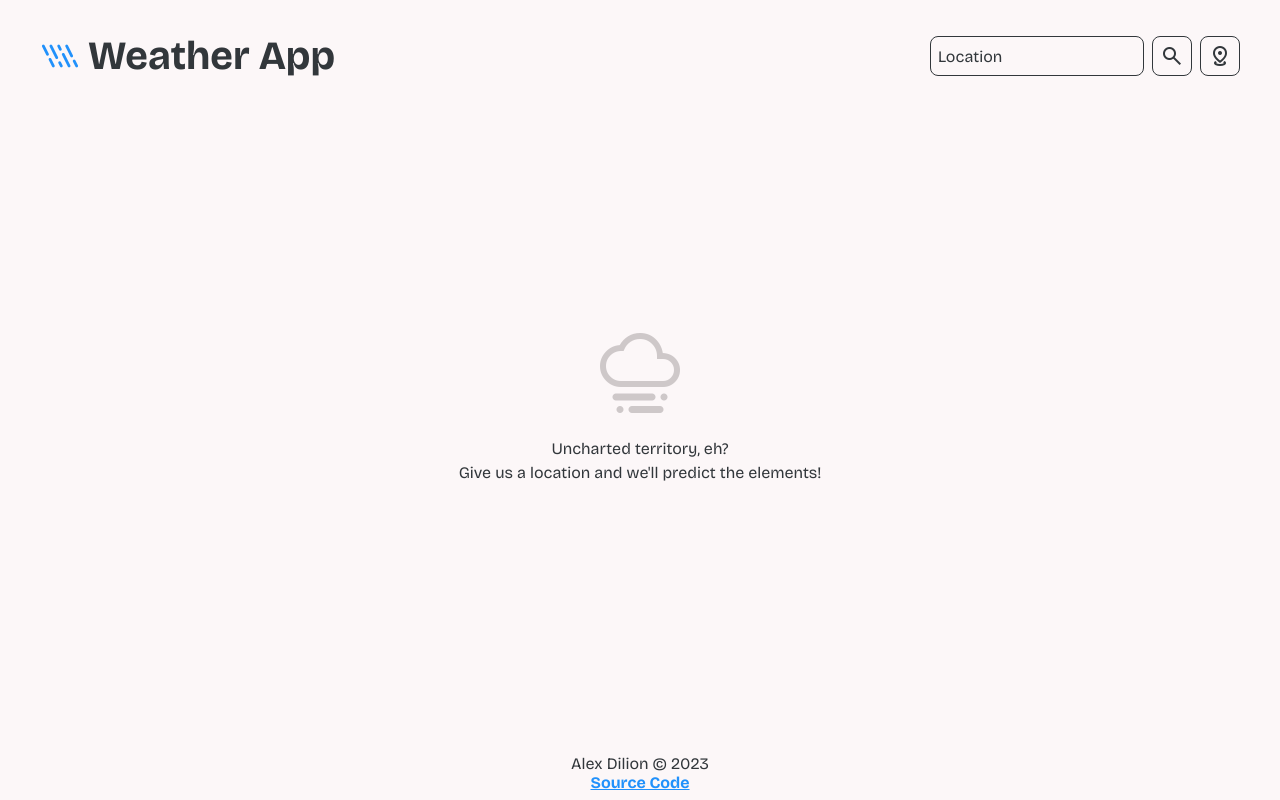
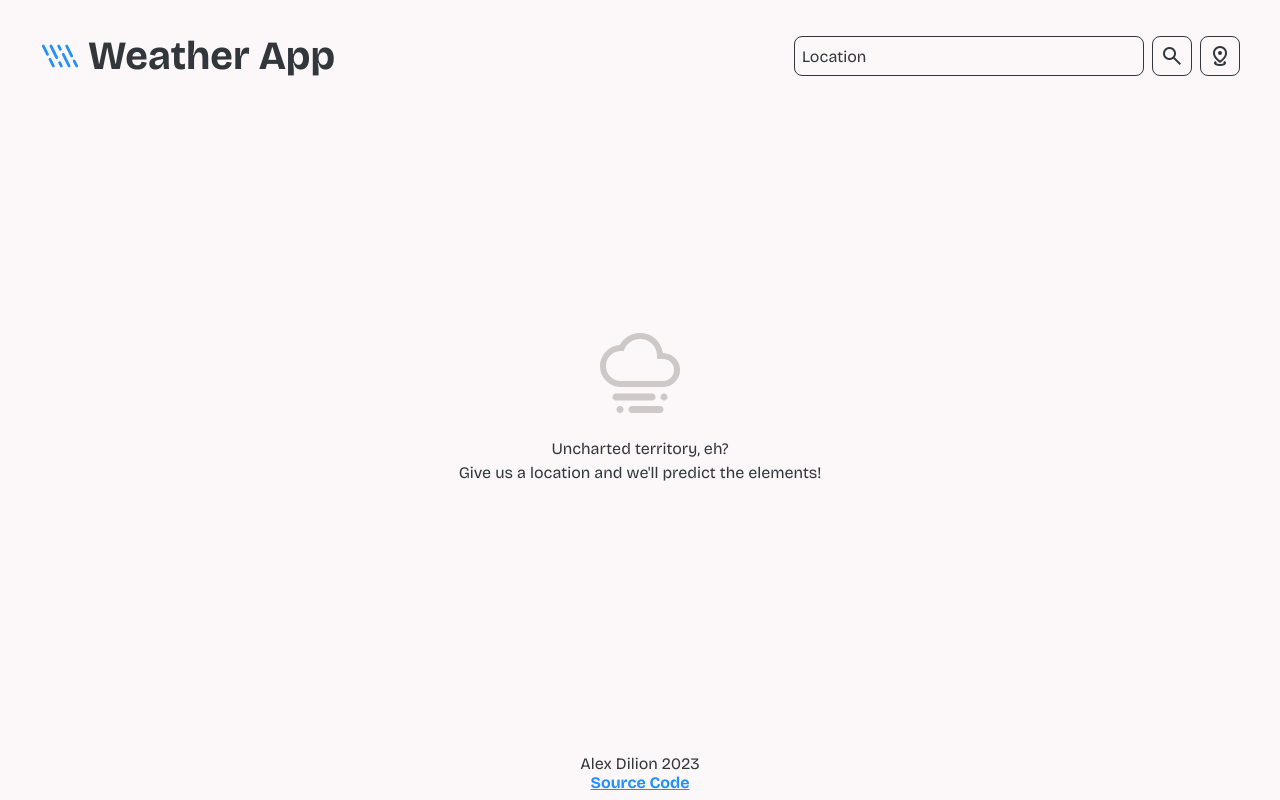
Before and after one commit to alexdilion/weather-app, a website built with webpack: page src/index.html in a window 1280 px wide. Built offline with nearby package versions, Linux system fonts and the light colour scheme.

Commit message:
Fix text box scaling

```diff
--- a/src/index.html
+++ b/src/index.html
@@ -72,7 +72,7 @@
         </main>
         <footer class="flex-center">
             <p>
-                Alex Dilion &copy;
+                Alex Dilion
                 <script>
                     const year = new Date().getFullYear();
                     document.write(year);
--- a/src/style/index.css
+++ b/src/style/index.css
@@ -6,9 +6,15 @@
     --accent: #2191fb;
 }
 
-@media screen and (min-width: 720px) {
+@media screen and (min-width: 620px) {
     body nav {
         flex-direction: row;
+        align-items: center;
+    }
+
+    nav form {
+        justify-content: flex-end;
+        flex: 1;
     }
 }
 
@@ -45,7 +51,6 @@ nav {
     max-width: 1200px;
     flex-direction: column;
     margin: 2rem 0;
-    align-items: center;
     gap: 1.5rem;
 }
 
@@ -119,6 +124,7 @@ form {
     position: relative;
     width: 80%;
     max-width: 350px;
+    flex: 1;
 }
 
 .text-box + label {
```
